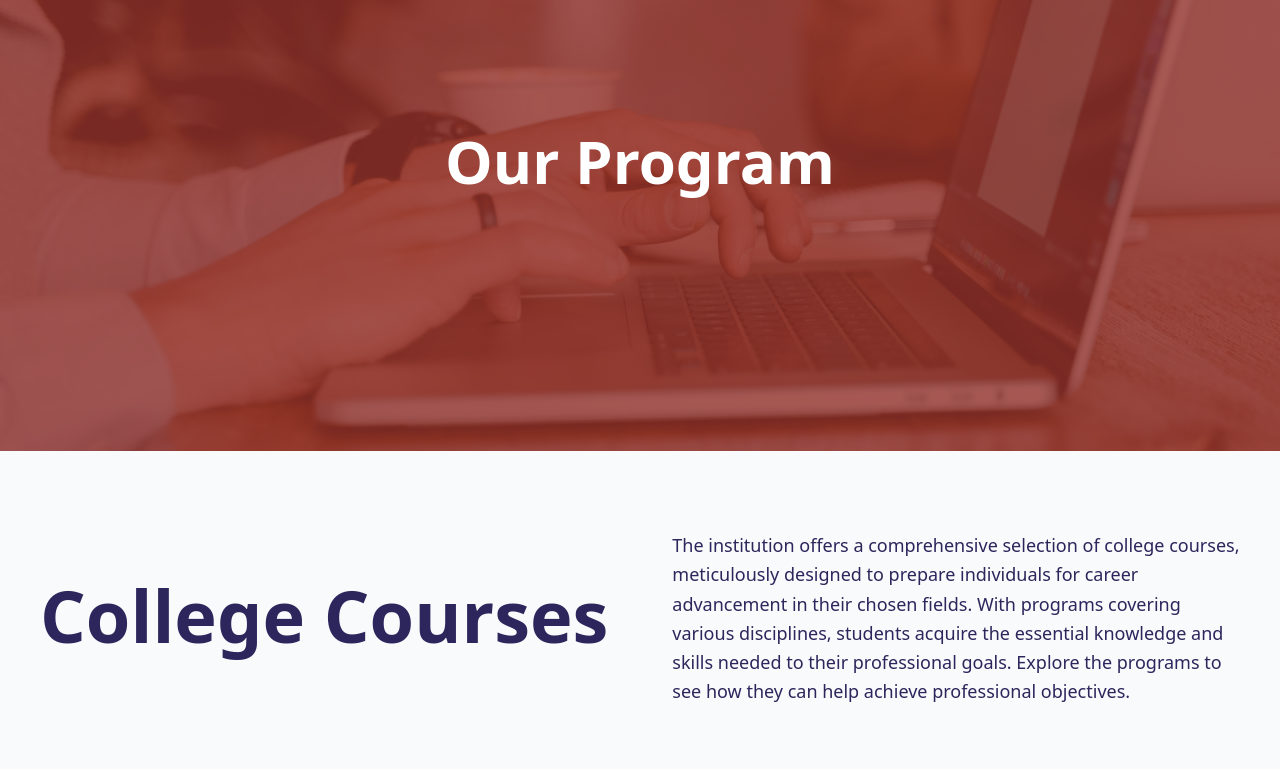
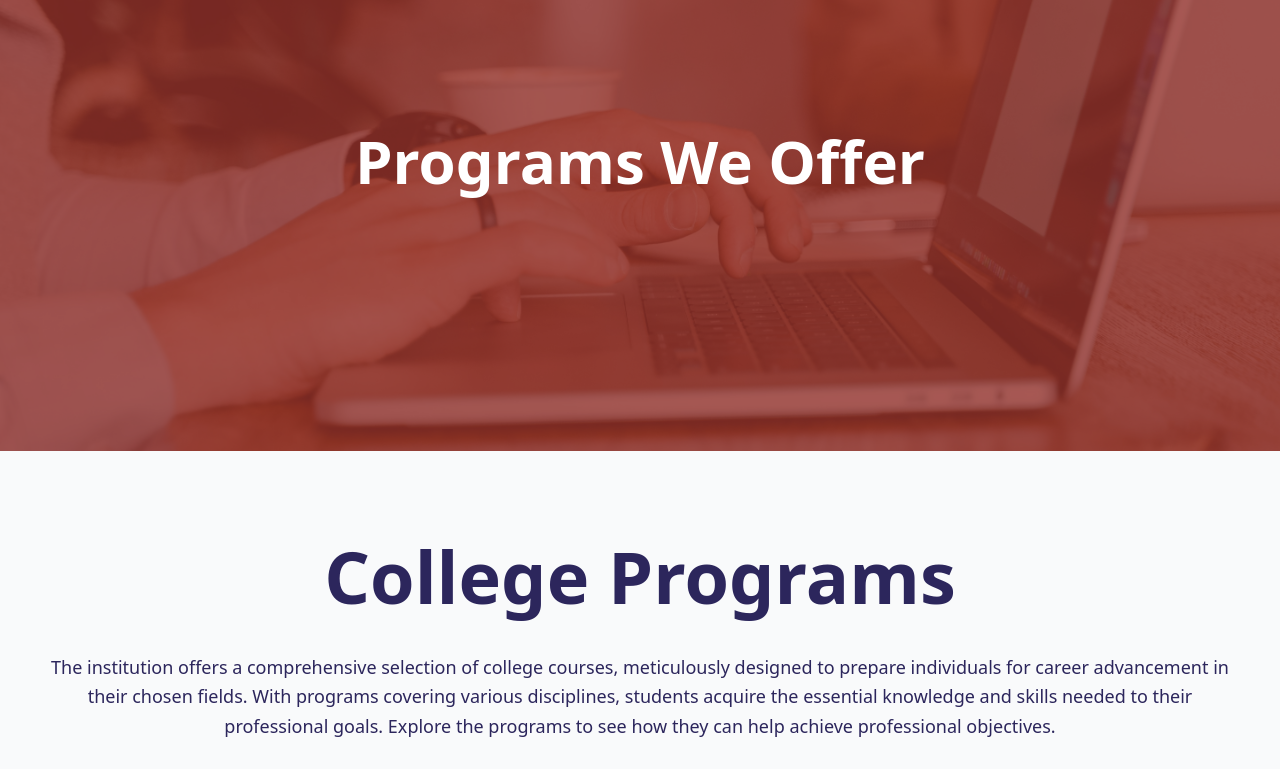
Before and after one commit to grnd-21/dcsaUI, a Next.js app: page /academics in a window 1280 px wide. Shown: the part 340-1109 px from the top of the page. Built offline with nearby package versions, Linux system fonts and the light colour scheme.

Commit message:
Minor changes on spellings, spacing changed

```diff
--- a/app/academics/page.tsx
+++ b/app/academics/page.tsx
@@ -25,7 +25,7 @@ export default function Academics() {
 
           <div className="relative max-w-4xl mx-auto text-center">
             <h2 className="text-4xl md:text-6xl font-bold mb-8 leading-tight">
-              Our Program
+              Programs We Offer
             </h2>
           </div>
         </div>
@@ -33,17 +33,16 @@ export default function Academics() {
 
       {/* College Cources */}
       <section className="py-20 pb-20 px-10 bg-gray-50 mb-3 " data-aos="fade-up" data-aos-duration="500">
-        <div className="flex flex-col md:flex-row items-center justify-center gap-16 max-w-7xl mx-auto">
-          <div className="flex-shrink-0 text-center md:text-left">
-            <h2 className="text-5xl md:text-7xl font-extrabold text-[#2c265c] leading-tight mb-2">
-              College Courses
+        <div className="flex flex-col items-center mx-auto text-center px-4 md:px-0">
+          <div className="flex-shrink-0 text-center md:text-left w-full">
+            <h2 className="text-3xl sm:text-4xl md:text-5xl lg:text-7xl font-extrabold text-[#2c265c] leading-tight pb-4 md:pb-8 md:text-center">
+              College Programs
             </h2>
           </div>
 
-          <div className="max-w-xl text-left gap-16">
-            <p className="text-lg text-[#2c265c] leading-relaxed">
-              The institution offers a comprehensive selection of college
-              courses, meticulously designed to prepare individuals for career
+          <div className="max-w-7xl w-full text-left gap-4 md:gap-16 pb-6 md:pb-10">
+            <p className="text-base sm:text-lg text-[#2c265c] leading-relaxed text-left md:text-center">
+              The institution offers a comprehensive selection of college courses, meticulously designed to prepare individuals for career
               advancement in their chosen fields. With programs covering various
               disciplines, students acquire the essential knowledge and skills
               needed to their professional goals. Explore the programs to see
@@ -253,19 +252,16 @@ export default function Academics() {
         </div>
       </section>
       {/* SENIOR HIGH SCHOOL */}
-      <section className="py-20 px-4 bg-gray-50">
-        <div className="max-w-6xl mx-auto " data-aos="fade-up" data-aos-duration="500">
-          {/* Header Section */}
-          <div className="flex flex-col lg:flex-row items-center gap-12 mb-16">
-            <div className="flex-1">
-              <h2 className="text-6xl lg:text-8xl font-bold text-[#2c265c] leading-tight mb-4">
-                Senior High
-                <br />
-                Tracks
+      <section className="py-20 pb-20 px-10 bg-gray-50 mb-3 " data-aos="fade-up" data-aos-duration="500">
+        <div className="flex flex-col items-center mx-auto text-center px-4 md:px-0">
+          <div className="flex-shrink-0 text-center md:text-left w-full">
+            <h2 className="text-3xl sm:text-4xl md:text-5xl lg:text-7xl font-extrabold text-[#2c265c] leading-tight pb-4 md:pb-8 md:text-center">
+              Senior High School Tracks
             </h2>
           </div>
-            <div className="flex-1">
-              <p className="text-lg text-[#2c265c] leading-relaxed">
+
+          <div className="max-w-7xl w-full text-left gap-4 md:gap-16 pb-6 md:pb-10">
+            <p className="text-base sm:text-lg text-[#2c265c] leading-relaxed text-left md:text-center">
               The institution provides a comprehensive selection of senior
               high school tracks, meticulously aligned with government
               standards to facilitate students' preparation for future
@@ -424,7 +420,7 @@ export default function Academics() {
               </p>
             </div>
           </div>
-        </div>
+
       </section>
 
       {/* Footer Section */}
```
Lines whose indentation alone changed are shown as unchanged.
